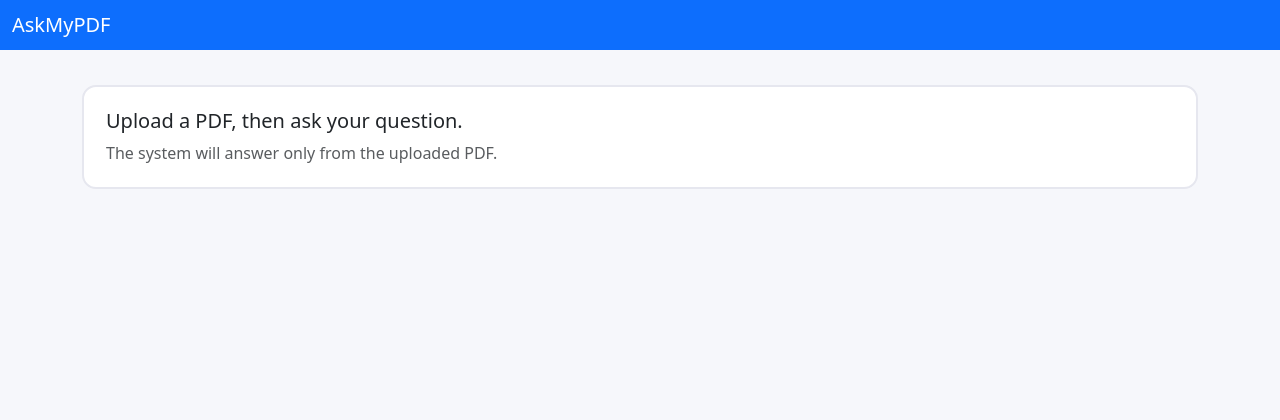
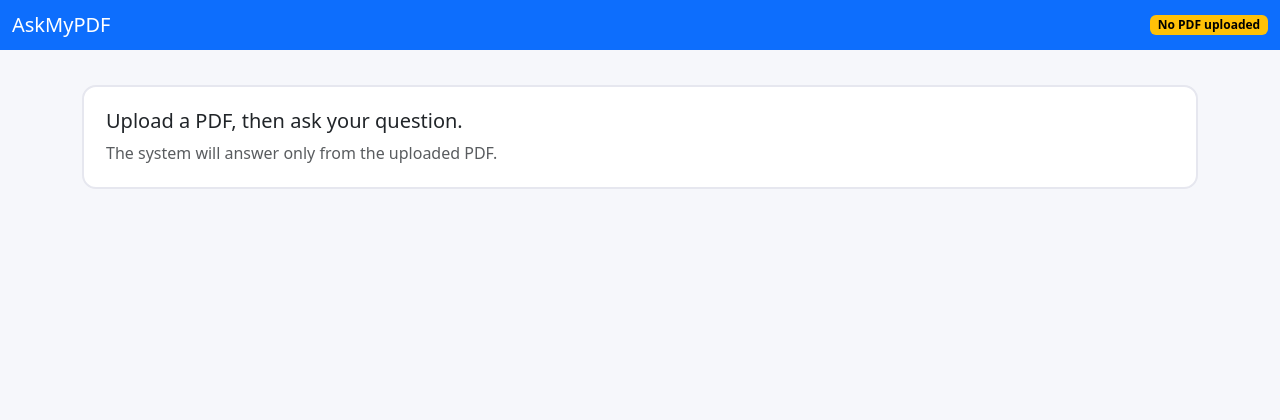
Before and after one commit to khaledelsayed2003/askmypdf, a Flask app: page / in a window 1280 px wide. Shown: the top 420 px of the page. Run offline with Flask 3, Linux system fonts and the light colour scheme.

Commit message:
ui: update navbar to display current PDF status

```diff
--- a/templates/base.html
+++ b/templates/base.html
@@ -13,8 +13,17 @@
 <nav class="navbar navbar-dark bg-primary fixed-top">
   <div class="container-fluid">
     <span class="navbar-brand mb-0 h1">AskMyPDF</span>
+
+    <div class="d-flex align-items-center gap-2">
+      {% if pdf_ready %}
+        <span class="badge text-bg-light">PDF: {{ pdf_name }}</span>
+      {% else %}
+        <span class="badge text-bg-warning">No PDF uploaded</span>
+      {% endif %}
+    </div>
   </div>
 </nav>
+
 
 <main class="container" id="mainContent">
   {% block content %}{% endblock %}
```
